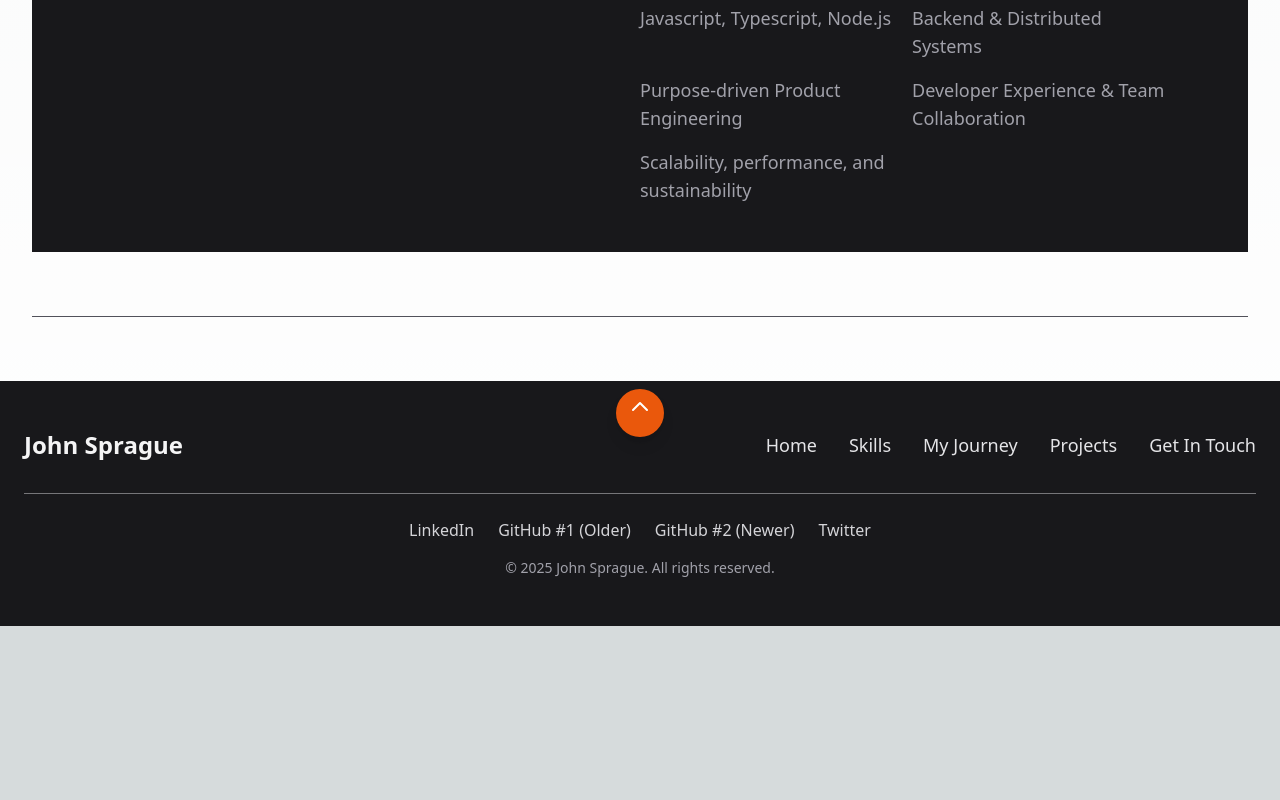
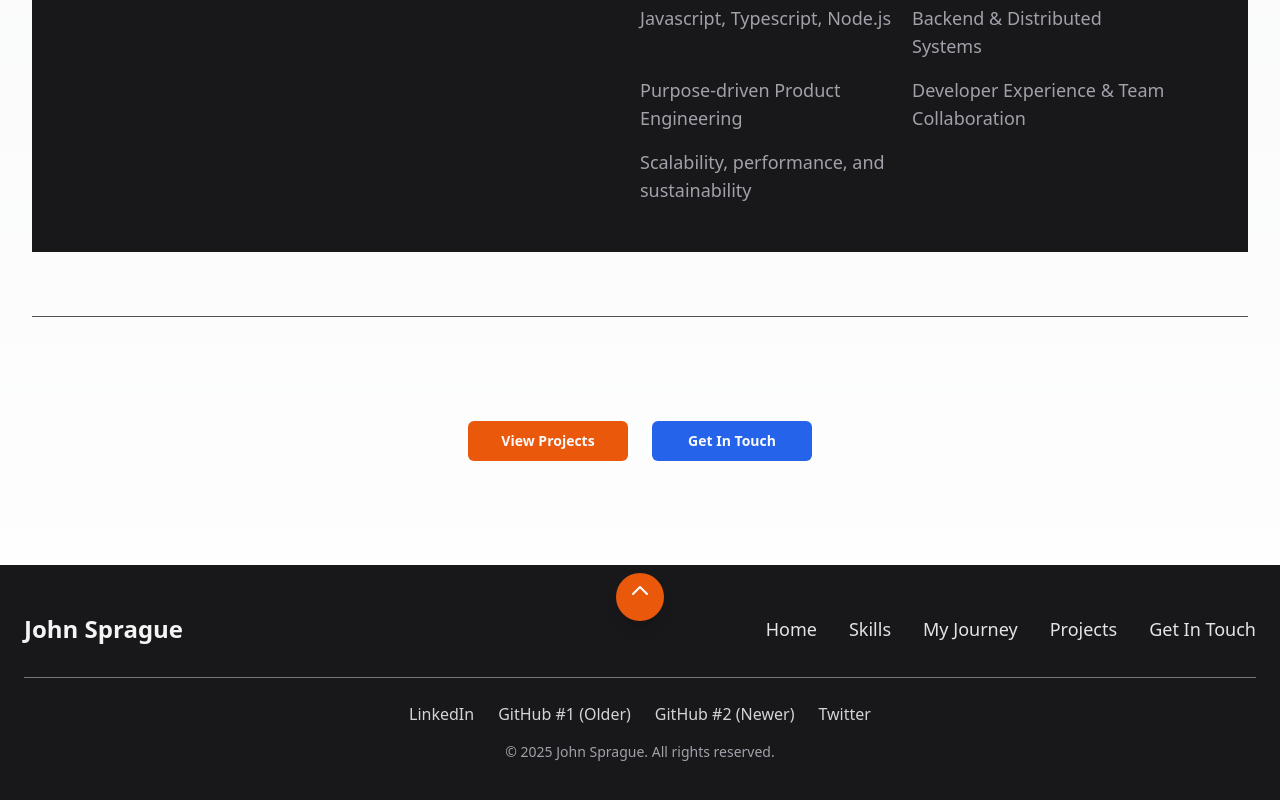
Before and after one commit to john-sprague/code-by-spraguejdev, a React (Vite) app: page /my-journey in a window 1280 px wide. Shown: the part 5987-6787 px from the top of the page. Before the commit the page ends 6613 px from the top, so only its background shows below. Built offline with nearby package versions, Linux system fonts and the light colour scheme.

Commit message:
refactor: add call to action buttons on pages

```diff
--- a/src/routes/Home.tsx
+++ b/src/routes/Home.tsx
@@ -120,16 +120,16 @@ const Home: React.FC = () => {
           <Button
             variant="default"
             className="px-8 py-3 text-lg font-semibold text-zinc-50 min-w-40"
-            onClick={() => navigate("/projects")}
+            onClick={() => navigate(NavItems[3].pagePath)}
           >
-            View Projects
+            View {NavItems[3].pageName}
           </Button>
           <Button
             variant="secondary"
             className="px-8 py-3 text-lg font-semibold text-zinc-50 min-w-40"
             onClick={() => navigate(NavItems[1].pagePath)}
           >
-            View Skills
+            View {NavItems[1].pageName}
           </Button>
         </div>
         <div className="w-full h-px bg-zinc-300/50 my-6 animate-fade-in " />
--- a/src/routes/MyJourney.tsx
+++ b/src/routes/MyJourney.tsx
@@ -1,7 +1,11 @@
+import { useNavigate } from "react-router-dom";
 import Section from "../components/Section";
 import TitleSection from "../components/TitleSection";
+import Button from "../components/Button";
+import { NavItems } from "../lib/constants";
+const MyJourney: React.FC = () => {
+  const navigate = useNavigate();
 
-const MyJourney: React.FC = () => {
   return (
     <div className="relative pb-16">
       <div className="px-6 pt-16 mx-auto space-y-8 max-w-7xl lg:px-8 md:space-y-16 ">
@@ -179,6 +183,23 @@ const MyJourney: React.FC = () => {
             <li>Scalability, performance, and sustainability</li>
           </ul>
         </Section>
+
+        <div className="mx-8 flex justify-center gap-6 animate-fade-in pt-10 pb-10">
+          <Button
+            variant="default"
+            className="px-8 py-3 text-lg font-semibold text-zinc-50 min-w-40"
+            onClick={() => navigate(NavItems[3].pagePath)}
+          >
+            View {NavItems[3].pageName}
+          </Button>
+          <Button
+            variant="secondary"
+            className="px-8 py-3 text-lg font-semibold text-zinc-50 min-w-40"
+            onClick={() => navigate(NavItems[4].pagePath)}
+          >
+            {NavItems[4].pageName}
+          </Button>
+        </div>
       </div>
     </div>
   );
--- a/src/routes/Projects.tsx
+++ b/src/routes/Projects.tsx
@@ -1,6 +1,9 @@
 import React from "react";
+import { useNavigate } from "react-router-dom";
 import TitleSection from "../components/TitleSection";
 import ProjectCard from "../components/ProjectCard";
+import Button from "../components/Button";
+import { NavItems } from "../lib/constants";
 
 interface Project {
   title: string;
@@ -13,7 +16,6 @@ interface Project {
   liveUrl?: string;
 }
 
-const Projects: React.FC = () => {
 const projects: Project[] = [
   {
     title: "Portfolio",
@@ -68,6 +70,9 @@ const Projects: React.FC = () => {
   },
 ];
 
+const Projects: React.FC = () => {
+  const navigate = useNavigate();
+
   return (
     <div className="relative pb-16">
       <div className="px-6 pt-16 mx-auto space-y-8 max-w-7xl lg:px-8 md:space-y-16 min-h-screen">
@@ -92,6 +97,22 @@ const Projects: React.FC = () => {
             />
           ))}
         </div>
+        <div className="mx-8 flex justify-center gap-6 animate-fade-in pt-10 pb-10">
+          <Button
+            variant="default"
+            className="px-8 py-3 text-lg font-semibold text-zinc-50 min-w-40"
+            onClick={() => navigate(NavItems[1].pagePath)}
+          >
+            View {NavItems[1].pageName}
+          </Button>
+          <Button
+            variant="secondary"
+            className="px-8 py-3 text-lg font-semibold text-zinc-50 min-w-40"
+            onClick={() => navigate(NavItems[4].pagePath)}
+          >
+            {NavItems[4].pageName}
+          </Button>
+        </div>
       </div>
     </div>
   );
--- a/src/routes/Skills.tsx
+++ b/src/routes/Skills.tsx
@@ -1,3 +1,4 @@
+import { useNavigate } from "react-router-dom";
 import TitleSection from "../components/TitleSection";
 import IconWithLabel from "../components/IconWithLabel";
 import ReactIcon from "../assets/icons/react.svg";
@@ -16,8 +17,12 @@ import TypeScriptIcon from "../assets/icons/typescript.svg"
 import NodeJsIcon from "../assets/icons/nodejs.svg"
 import MongoDbIcon from "../assets/icons/mongo.svg"
 import ExpressJsIcon from "../assets/icons/express.svg"
+import Button from "../components/Button";
+import { NavItems } from "../lib/constants";
 
 const Skills: React.FC = () => {
+  const navigate = useNavigate();
+
   return (
     <div className="relative pb-16">
       <div className="px-6 pt-16 mx-auto space-y-8 max-w-7xl lg:px-8 md:space-y-16">
@@ -125,8 +130,26 @@ const Skills: React.FC = () => {
                 </IconWithLabel>
               </div>
             </div>
+
           </div>
         </section>
+
+        <div className="mx-8 flex justify-center gap-6 animate-fade-in pt-10 pb-10">
+          <Button
+            variant="default"
+            className="px-8 py-3 text-lg font-semibold text-zinc-50 min-w-40"
+            onClick={() => navigate(NavItems[3].pagePath)}
+          >
+            View {NavItems[3].pageName}
+          </Button>
+          <Button
+            variant="secondary"
+            className="px-8 py-3 text-lg font-semibold text-zinc-50 min-w-40"
+            onClick={() => navigate(NavItems[2].pagePath)}
+          >
+            View {NavItems[2].pageName}
+          </Button>
+        </div>
       </div>
     </div>
   );
```
Lines whose indentation alone changed are shown as unchanged.
